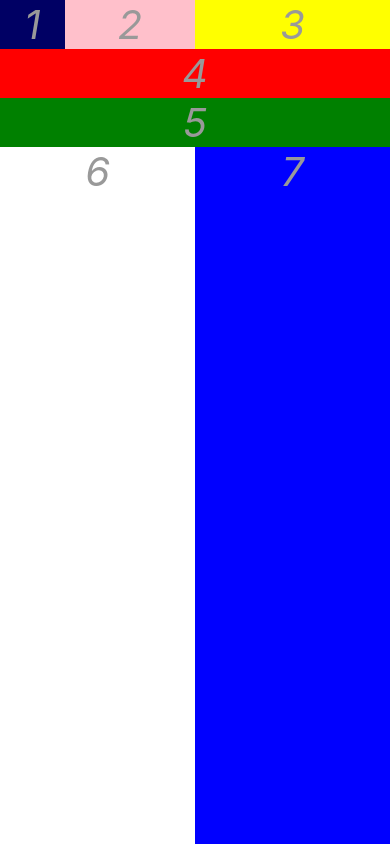
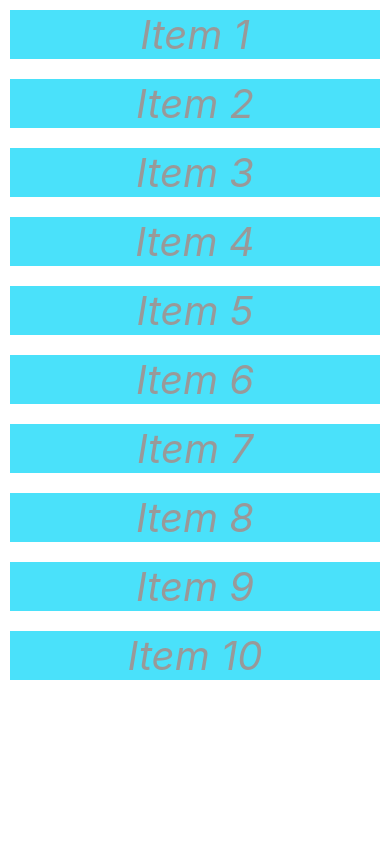
Before and after one commit to hiradang/react-native-learn, a React Native app in the folder FirstApp/: screen / in a window 390 px wide. Built offline with nearby package versions, Linux system fonts and the light colour scheme.

Commit message:
lesson 9 list, scrollview & refreshcontrol

```diff
--- a/FirstApp/App.js
+++ b/FirstApp/App.js
@@ -7,47 +7,52 @@
  */
 
 import React, {useState} from 'react';
-import {Button, StyleSheet, Text, View} from 'react-native';
+import {StyleSheet, Text, View, ScrollView, RefreshControl} from 'react-native';
 
 const App = () => {
+  // list of items
+  const [items, setItems] = useState([
+    {key: 1, value: 'Item 1'},
+    {key: 2, value: 'Item 2'},
+    {key: 3, value: 'Item 3'},
+    {key: 4, value: 'Item 4'},
+    {key: 5, value: 'Item 5'},
+    {key: 6, value: 'Item 6'},
+    {key: 7, value: 'Item 7'},
+    {key: 8, value: 'Item 8'},
+    {key: 9, value: 'Item 9'},
+    {key: 10, value: 'Item 10'},
+  ]);
+  const [isRefreshing, setRefreshing] = useState(false);
+  const onRefresh = () => {
+    setRefreshing(true);
+
+    // do something when refresh here
+    //
+
+    // Turn off the spinning arrow
+    setRefreshing(false);
+  };
+
   return (
-    <View style={styles.body}>
-      <View style={styles.row}>
-        <View style={styles.view1}>
-          <Text style={styles.text}>1</Text>
-        </View>
-
-        <View style={styles.view2}>
-          <Text style={styles.text}>2</Text>
-        </View>
-
-        <View style={styles.view3}>
-          <Text style={styles.text}>3</Text>
-        </View>
-      </View>
-
-      <View style={styles.row}>
-        <View style={styles.view4}>
-          <Text style={styles.text}>4</Text>
-        </View>
-      </View>
-
-      <View style={styles.row}>
-        <View style={styles.view5}>
-          <Text style={styles.text}>5</Text>
-        </View>
-      </View>
-
-      <View style={styles.bigRow}>
-        <View style={styles.view6}>
-          <Text style={styles.text}>6</Text>
-        </View>
-
-        <View style={styles.view7}>
-          <Text style={styles.text}>7</Text>
-        </View>
-      </View>
-    </View>
+    <ScrollView
+      horizontal={false}
+      style={styles.body}
+      refreshControl={
+        <RefreshControl
+          refreshing={isRefreshing}
+          onRefresh={onRefresh}
+          colors={['#00ff00']}
+        />
+      }>
+      {items.map((item, key) => {
+        return (
+          <View style={styles.item} key={key}>
+            <Text style={styles.text}>{item.value}</Text>
+          </View>
+        );
+      })}
+    </ScrollView>
   );
 };
 
@@ -55,50 +60,12 @@ const styles = StyleSheet.create({
   body: {
     backgroundColor: 'white',
     flexDirection: 'column',
-    justifyContent: 'flex-start',
     height: '100%',
   },
-  row: {
-    flexDirection: 'row',
-    justifyContent: 'center',
-    backgroundColor: 'white',
-  },
-  bigRow: {
-    flex: 1,
-    flexDirection: 'row',
-    justifyContent: 'center',
-    alignItems: 'stretch',
-    // Stretch to the full size of the parent
-    // but we have to set the size of parent
-    // which is in line 59
-  },
-  view1: {
-    flex: 1,
-    backgroundColor: '#000064',
-  },
-  view2: {
-    flex: 2,
-    backgroundColor: 'pink',
-  },
-  view3: {
-    flex: 3,
-    backgroundColor: 'yellow',
-  },
-  view4: {
-    backgroundColor: 'red',
-    flex: 1,
-  },
-  view5: {
-    backgroundColor: 'green',
-    flex: 1,
-  },
-  view6: {
-    flex: 1,
-    backgroundColor: 'white',
-  },
-  view7: {
-    flex: 1,
-    backgroundColor: 'blue',
+  item: {
+    backgroundColor: '#4ae1fa',
+    textAlign: 'center',
+    margin: 10,
   },
   text: {
     color: '#999',
```
